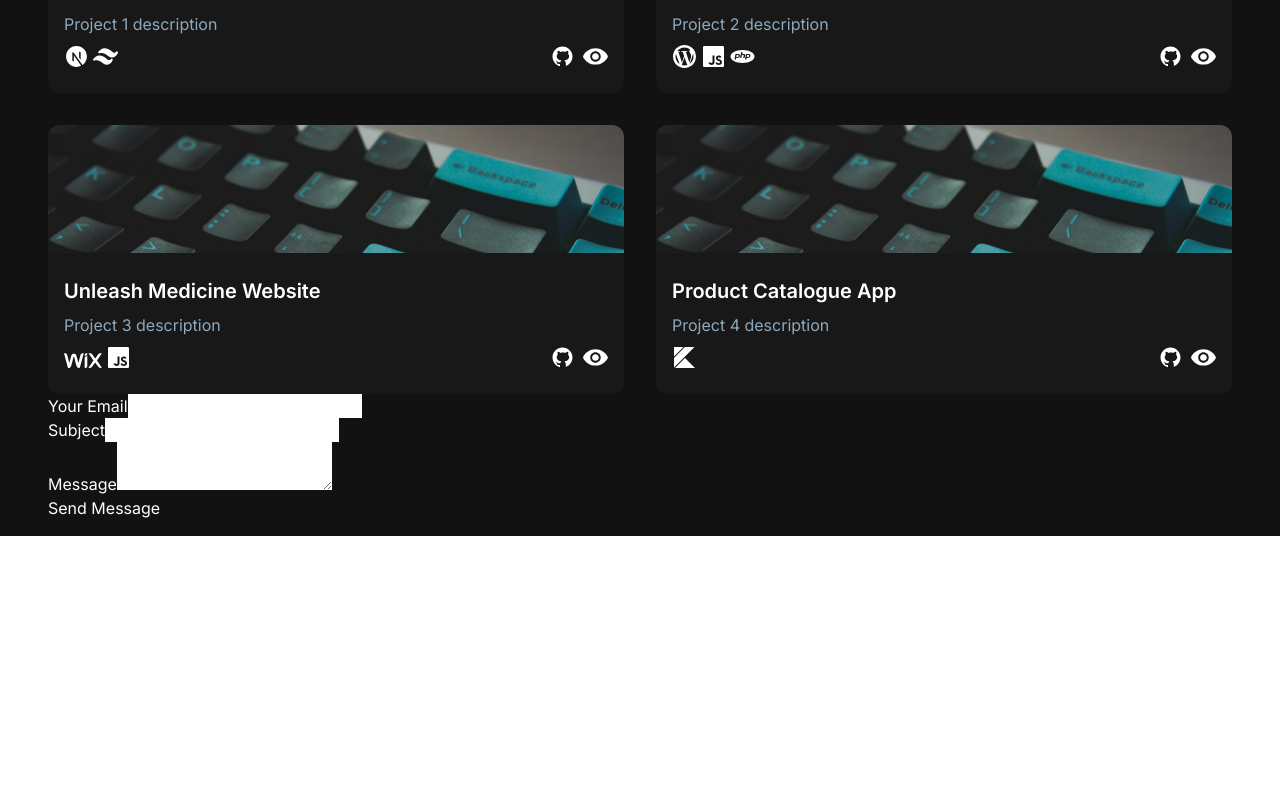
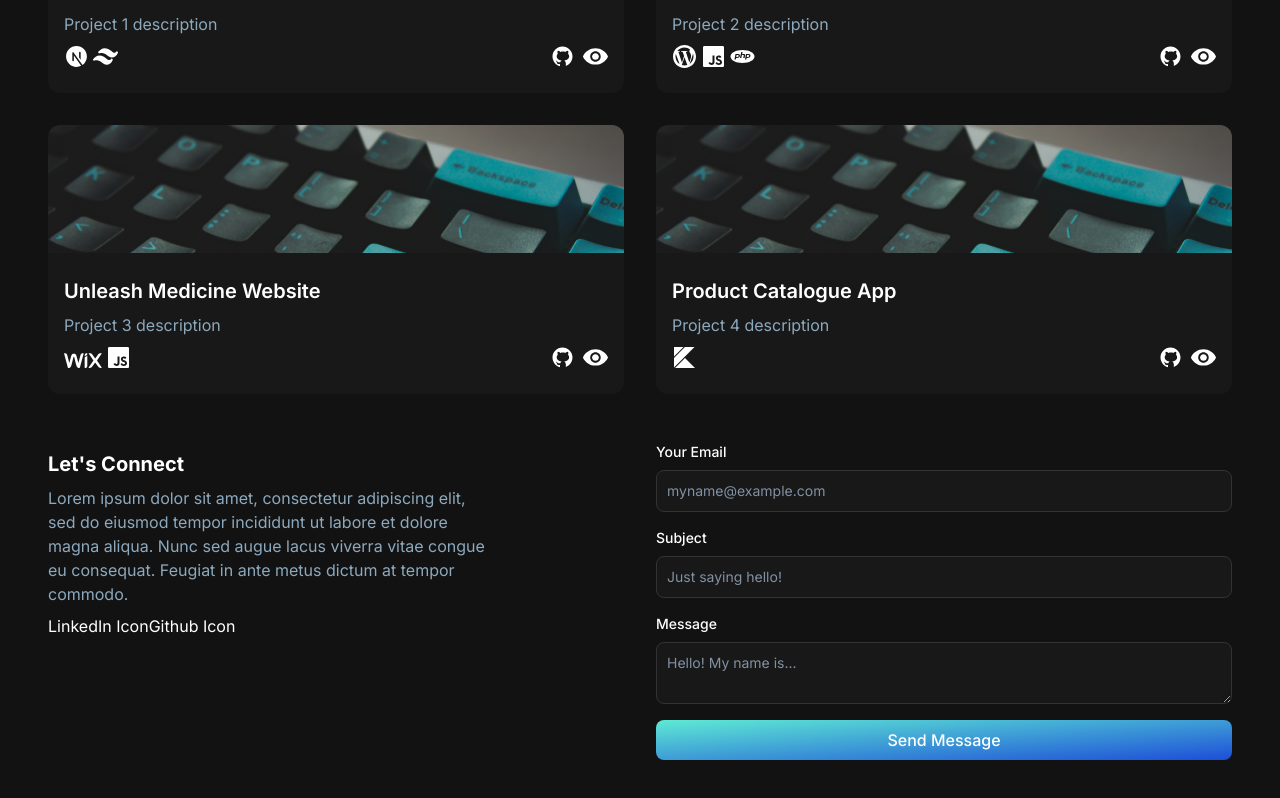
Before and after one commit to rayafarhadi/rayafarhadi.github.io, a Next.js app: page / in a window 1280 px wide. Shown: the part 1479-2277 px from the top of the page. Before the commit the page ends 2015 px from the top, so only its background shows below. Built offline with nearby package versions, Linux system fonts and the light colour scheme.

Commit message:
basic styling for contact section + some styling cleanup

```diff
--- a/app/components/Hero/HeroSection.jsx
+++ b/app/components/Hero/HeroSection.jsx
@@ -1,4 +1,3 @@
-/* eslint-disable react/no-unescaped-entities */
 "use client";
 import React from "react";
 import Image from "next/image";
@@ -10,7 +9,7 @@ const HeroSection = () => {
       <div className="col-span-7 place-self-center text-center sm:text-left">
         <h1 className="text-white mb-4 text-4xl sm:text-5xl lg:text-6xl font-extrabold">
           <span className="text-transparent bg-clip-text bg-gradient-to-r theme-gradient">
-            Hello I'm{" "}
+            Hello I&apos;m{" "}
           </span>
           <br />
           <div className="hidden sm:block">
@@ -58,7 +57,7 @@ const HeroSection = () => {
         </button>
       </div>
       <div className="col-span-5 place-self-center mt-4 lg:mt-0">
-        <div className="rounded-full bg-[#181818] w-[250px] h-[250px] lg:w-[350px] lg:h-[350px] relative">
+        <div className="rounded-full bg-background-secondary w-[250px] h-[250px] lg:w-[350px] lg:h-[350px] relative">
           <Image
             src="/images/hero-image.png"
             alt="hero image"
--- a/app/components/contact/ContactSection.jsx
+++ b/app/components/contact/ContactSection.jsx
@@ -2,20 +2,72 @@ import React from "react";
 
 const ContactSection = () => {
   return (
-    <div className="text-white">
+    <div className="text-white grid grid-cols-2 mt-4 py-8">
       <div>
-        <label htmlFor="emailInput">Your Email</label>
-        <input type="text" id="emailInput" />
+        <h5 className="text-xl font-bold my-2">Let&apos;s Connect</h5>
+        <p className="text-text-secondary mb-2 max-w-md">
+          Lorem ipsum dolor sit amet, consectetur adipiscing elit, sed do
+          eiusmod tempor incididunt ut labore et dolore magna aliqua. Nunc sed
+          augue lacus viverra vitae congue eu consequat. Feugiat in ante metus
+          dictum at tempor commodo.
+        </p>
+        <div className="flex flex-row">
+          <div>LinkedIn Icon</div>
+          <div>Github Icon</div>
+        </div>
       </div>
-      <div>
-        <label htmlFor="subjectInput">Subject</label>
-        <input type="text" id="subjectInput" />
-      </div>
-      <div>
-        <label htmlFor="messageInput">Message</label>
-        <textarea id="messageInput" />
-      </div>
-      <button>Send Message</button>
+      <form className="flex flex-col gap-4 pl-4">
+        <div className="flex flex-col">
+          <label
+            htmlFor="emailInput"
+            className="block mb-2 text-sm font-medium"
+          >
+            Your Email
+          </label>
+          <input
+            type="email"
+            id="emailInput"
+            required
+            placeholder="myname@example.com"
+            className="bg-background-secondary border border-[#333333] placeholder-[#8191a3] text-gray-100 text-sm rounded-lg block w-full p-2.5"
+          />
+        </div>
+        <div className="flex flex-col">
+          <label
+            htmlFor="subjectInput"
+            className="block mb-2 text-sm font-medium"
+          >
+            Subject
+          </label>
+          <input
+            type="text"
+            id="subjectInput"
+            required
+            placeholder="Just saying hello!"
+            className="bg-background-secondary border border-[#333333] placeholder-[#8191a3] text-gray-100 text-sm rounded-lg block w-full p-2.5"
+          />
+        </div>
+        <div className="flex flex-col">
+          <label
+            htmlFor="messageInput"
+            className="block mb-2 text-sm font-medium"
+          >
+            Message
+          </label>
+          <textarea
+            id="messageInput"
+            required
+            placeholder="Hello! My name is..."
+            className="bg-background-secondary border border-[#333333] placeholder-[#8191a3] text-gray-100 text-sm rounded-lg block w-full p-2.5"
+          />
+        </div>
+        <button
+          type="submit"
+          className=" bg-gradient-to-br theme-gradient font-medium py-2 px-4 rounded-lg w-full"
+        >
+          Send Message
+        </button>
+      </form>
     </div>
   );
 };
--- a/app/components/projects/ProjectCard.jsx
+++ b/app/components/projects/ProjectCard.jsx
@@ -150,7 +150,7 @@ const ProjectCard = ({
         className="h-32 rounded-t-xl"
         style={{ background: `url(${imgUrl})`, backgroundSize: "cover" }}
       ></div>
-      <div className="bg-[#181818] rounded-b-xl py-6 px-4 text-white">
+      <div className="bg-background-secondary rounded-b-xl py-6 px-4 text-white">
         <h5 className="text-xl font-semibold mb-2">{title}</h5>
         <p className="text-text-secondary mb-2">{description}</p>
         <div className="flex flex-row justify-between">
--- a/app/globals.css
+++ b/app/globals.css
@@ -2,7 +2,7 @@
 @tailwind components;
 
 .theme-gradient {
-  @apply  from-teal-300 to-blue-700;
+  @apply  from-teal-300 to-blue-700 hover:from-teal-500 hover:to-blue-900;
 }
 
 @tailwind utilities;
--- a/tailwind.config.js
+++ b/tailwind.config.js
@@ -8,9 +8,10 @@ module.exports = {
   theme: {
     extend: {
       colors: {
-        "background-primary":"#121212",
-        "text-secondary":"#8da9bd"
-      }
+        "background-primary": "#121212",
+        "background-secondary": "#181818",
+        "text-secondary": "#8da9bd",
+      },
     },
   },
   plugins: [],
```
